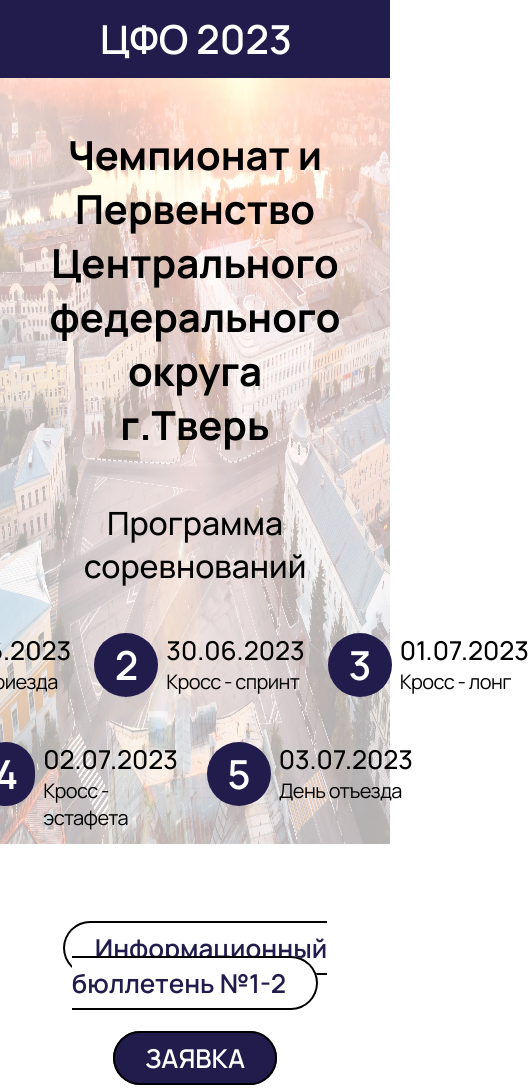
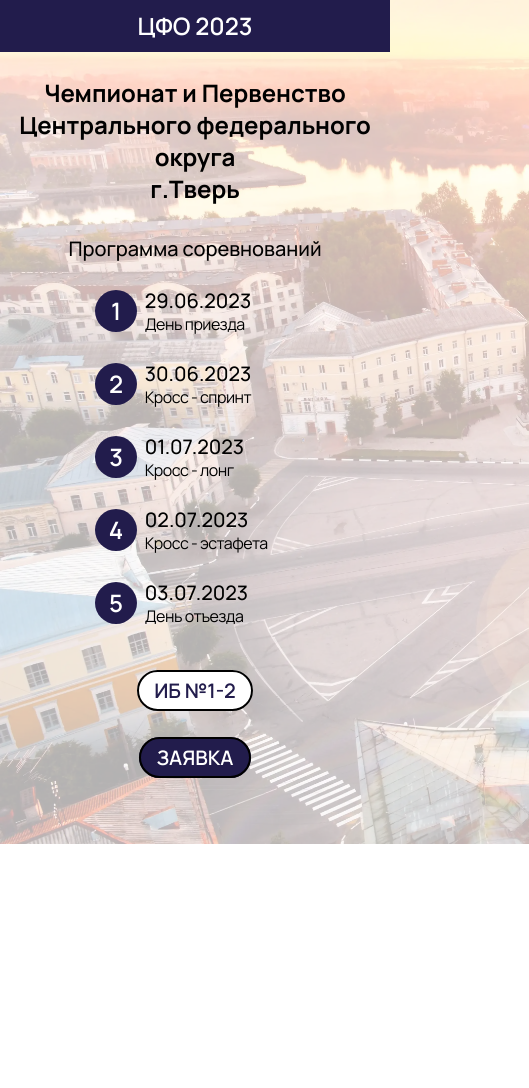
Before and after one commit to TimaBelov/ski_orient, a plain HTML site: page test-landing/cfo.html in a window 390 px wide. Shown: the whole page, 529 px wide, since content can reach past the window. After the commit the page ends 886 px from the top, so only its background shows below. Drawn offline with Linux system fonts and the light colour scheme.

Commit message:
add adaptive for phone

```diff
--- a/test-landing/cfo.html
+++ b/test-landing/cfo.html
@@ -83,9 +83,15 @@
           <li class="event_docs__item">
             <a
               href="https://skiorient.ru/test-landing/resources/IB_1-2.pdf"
-              class="event_docs__link event_docs__link_w"
+              class="event_docs__link event_docs__link_w for_large_screen"
               target="_blank"
               >Информационный бюллетень №1-2</a
+            >
+            <a
+              href="https://skiorient.ru/test-landing/resources/IB_1-2.pdf"
+              class="event_docs__link event_docs__link_w for_small_screen"
+              target="_blank"
+              >ИБ №1-2</a
             >
           </li>
           <li class="event_docs__item">
--- a/test-landing/styles/event_docs.css
+++ b/test-landing/styles/event_docs.css
@@ -38,5 +38,18 @@
     .event_docs__link{
         font-size: 26px;
         line-height: 35px;
+        padding: 7px 25px;
     }
 }
+
+@media (max-width: 767px) {
+    .event_docs{
+        padding-top: 50px;
+        margin-bottom: 25px;
+    }
+    .event_docs__link{
+        font-size: 20px;
+        line-height: 27px;
+        padding: 5px 15px;
+    }
+}
--- a/test-landing/styles/event_programm.css
+++ b/test-landing/styles/event_programm.css
@@ -21,6 +21,7 @@
 
   display: flex;
   user-select: none;
+  align-items: center;
 }
 
 .event_programm__item:last-child {
@@ -28,8 +29,8 @@
 }
 
 .event_programm__item__number {
-  width: 80px;
-  height: 80px;
+  width: 79px;
+  height: 79px;
   text-align: center;
 
   font-size: 48px;
@@ -89,3 +90,44 @@
         line-height: 35px;
     }
 }
+
+@media (max-width: 767px) {
+    .event_programm{
+        margin-top: 30px;
+    }
+    .event_programm__title{
+        font-size: 20px;
+        line-height: 27px;
+    }
+    .row{
+        flex-direction: column;
+        position: relative;
+        margin-left: calc(100vw * 0.5 - 100px);
+    }
+    .event_programm__item{
+        margin-top: 25px;
+        margin-right: 0;
+
+    }
+    .event_programm__item__number{
+        width: 42px;
+        height: 42px;
+        text-align: center;
+
+        font-size: 24px;
+        line-height: 32px;
+        padding: 5px 0;
+    }
+    .event_programm__item__description{
+        margin-left: calc(100vw * 0.02);
+    }
+    .event_programm__date{
+        font-size: 20px;
+        line-height: 27px;
+    }
+    .event_programm__type{
+        font-size: 16px;
+        line-height: 21px;
+
+    }
+}
--- a/test-landing/styles/header.css
+++ b/test-landing/styles/header.css
@@ -21,3 +21,12 @@
     padding-left: 100px;
   }
 }
+
+@media (max-width: 767px) {
+  .header__title{
+    font-size: 24px;
+    line-height: 32px;
+    padding: 10px 0;
+    text-align: center;
+  }
+}
--- a/test-landing/styles/main.css
+++ b/test-landing/styles/main.css
@@ -17,6 +17,13 @@
   text-align: center;
 }
 
+.for_small_screen{
+  display: none;
+}
+.for_large_screen{
+  display: inline;
+}
+
 @media (max-width: 1199px) {
   .main__title{
     font-size: 40px;
@@ -24,3 +31,21 @@
     padding-top: 50px;
   }
 }
+
+@media (max-width: 767px) {
+  .bg__img{
+    width: auto;
+    height: 100%;
+  }
+  .main__title{
+    font-size: 24px;
+    line-height: 32px;
+    padding-top: 25px;
+  }
+  .for_small_screen{
+    display: inline;
+  }
+  .for_large_screen{
+    display: none;
+  }
+}
```
